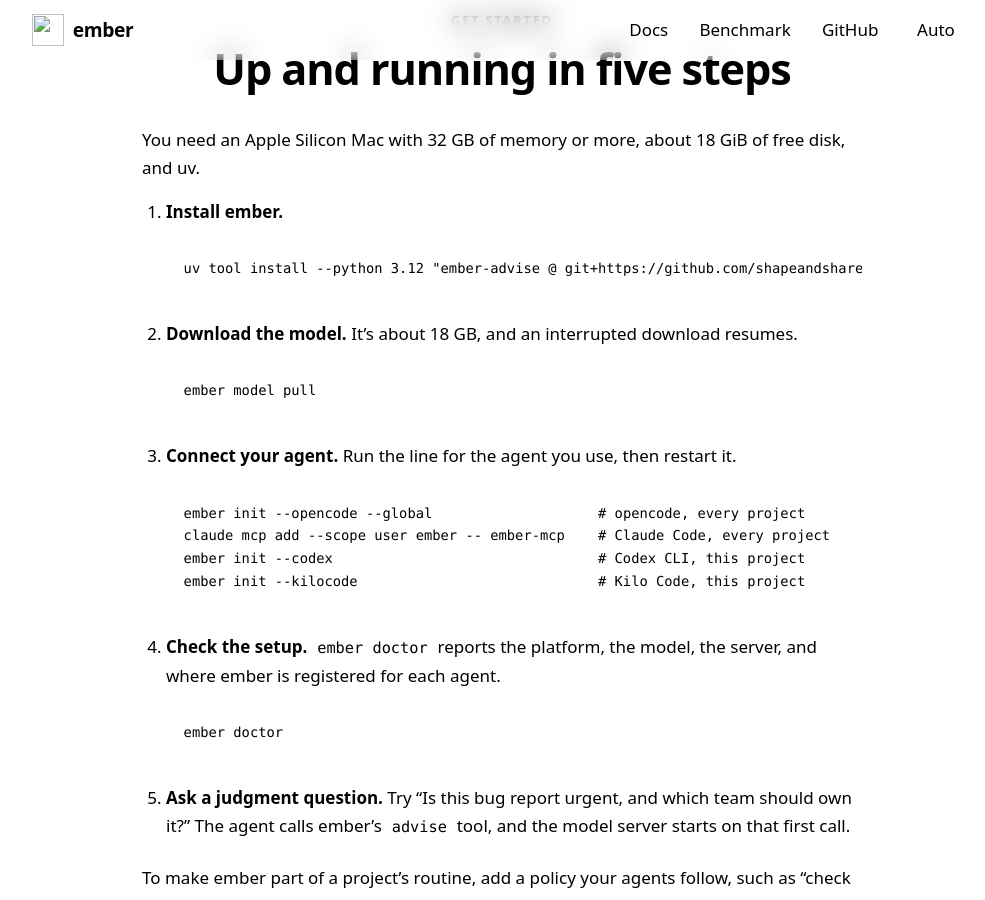
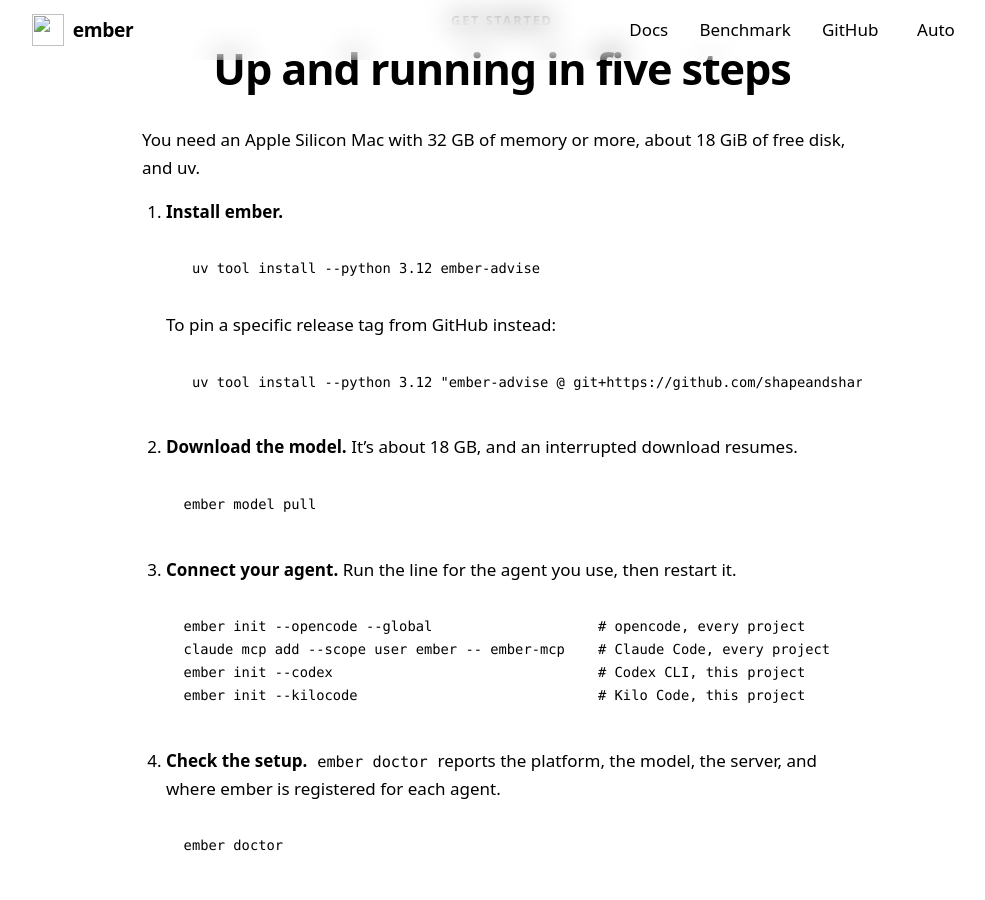
Before and after one commit to shapeandshare/ember, a Jekyll site: the page built from site/index.md, in a window 1280 px wide and 900 px high, scrolled down 5125 px. Shown: the whole window, without its empty margins (138-1123 px from the left). Built offline with Jekyll 4.4.1, drawn with Linux system fonts in a browser that asks for light colours.

Commit message:
docs: prefer PyPI install over git pins (#88)

````diff
--- a/site/index.md
+++ b/site/index.md
@@ -265,8 +265,14 @@
 1. **Install ember.**
 
    ```bash
-   uv tool install --python 3.12 "ember-advise @ git+https://github.com/shapeandshare/ember@v0.8.0"
-   ```
+    uv tool install --python 3.12 ember-advise
+    ```
+
+    To pin a specific release tag from GitHub instead:
+
+    ```bash
+    uv tool install --python 3.12 "ember-advise @ git+https://github.com/shapeandshare/ember@v0.8.0"
+    ```
 
 2. **Download the model.** It's about 18 GB, and an interrupted download resumes.
 
````
Also changed, not shown: README.md.
